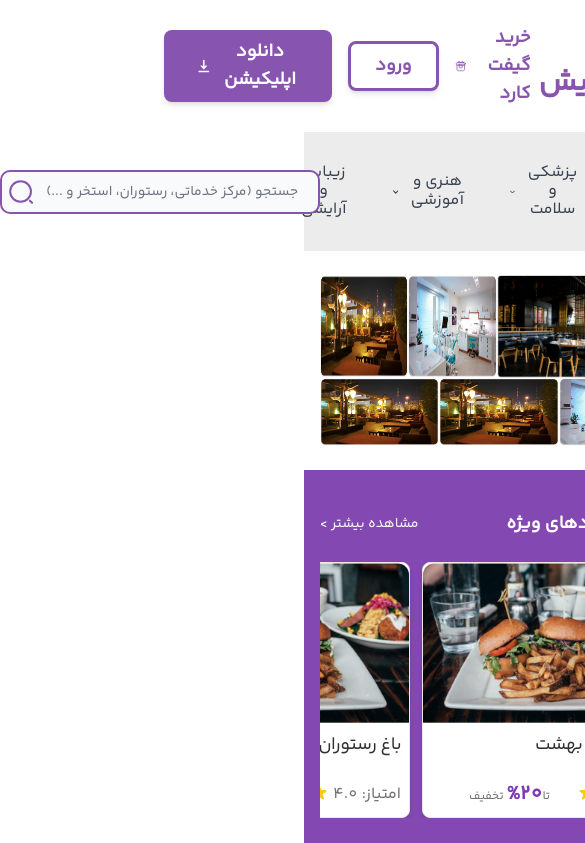
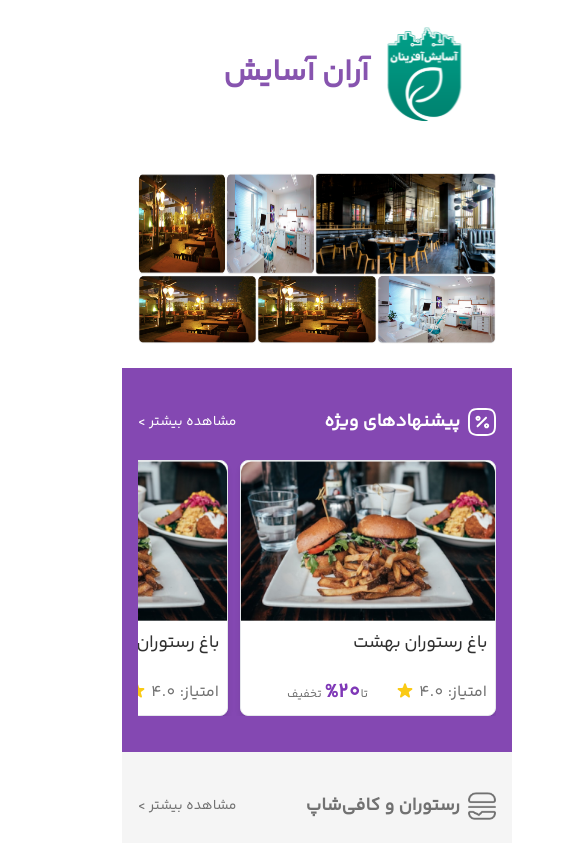
Before and after one commit to mohammad1382217/Aran-Asayesh, a React (Vite) app: page /Home in a window 390 px wide. Shown: the top 843 px of the page, 585 px wide, since content can reach past the window. Built offline with nearby package versions, Linux system fonts and the light colour scheme.

Commit message:
responsive header in home page

```diff
--- a/app/layout.tsx
+++ b/app/layout.tsx
@@ -200,10 +200,10 @@ export const FooterWithSocialLinks = () => {
       </section>
       <section className="w-full bg-[#D9D9D9] flex items-center justify-center !py-5 lg:py-4">
         <div className="container mx-auto px-4">
-            <div className="w-full flex flex-col justify-between items-center md:flex-row">
+            <div className="w-full flex flex-col justify-between items-center xl:flex-row">
               <Typography
                 variant="small"
-                className="mb-4 text-center font-normal text-[#717171] md:mb-0"
+                className="mb-4 text-center font-normal text-[#717171] xl:mb-0"
                 placeholder={undefined}
               >
                 <Link to="#">
@@ -268,7 +268,7 @@ const RootLayout: React.FC = () => {
                   آران آسایش
                 </span>
               </div>
-              <div className="flex items-center justify-center gap-4">
+              <div className="hidden xl:flex xl:items-center xl:justify-center gap-4">
                 <div className="flex items-center justify-center gap-2">
                   <span className="text-lg font-semibold text-[#8754AF]">
                     خرید گیفت کارد
@@ -294,7 +294,7 @@ const RootLayout: React.FC = () => {
             </nav>
           </div>
         </section>
-        <section className="w-full flex items-center justify-center py-6 lg:py-4 bg-[#ECECEC]">
+        <section className="w-full hidden xl:flex xl:items-center xl:justify-center py-6 lg:py-4 bg-[#ECECEC]">
           <div className="container mx-auto px-4">
             <div className="w-full flex items-center justify-between">
               <div className="w-full flex items-center justify-center gap-5">
@@ -302,7 +302,7 @@ const RootLayout: React.FC = () => {
                   <button
                     onMouseEnter={() => setOpenRestaurant(true)}
                     onMouseLeave={() => setOpenRestaurant(false)}
-                    className="flex items-center justify-between w-full py-2 px-3 text-gray-700 rounded hover:bg-gray-100 md:hover:bg-transparent md:border-0 md:hover:text-blue-700 md:p-0 md:w-auto dark:text-gray-400 dark:hover:text-white dark:focus:text-white dark:border-gray-700 dark:hover:bg-gray-700 md:dark:hover:bg-transparent"
+                    className="flex items-center justify-between w-full py-2 px-3 text-gray-700 rounded hover:bg-gray-100 xl:hover:bg-transparent xl:border-0 xl:hover:text-blue-700 xl:p-0 xl:w-auto dark:text-gray-400 dark:hover:text-white dark:focus:text-white dark:border-gray-700 dark:hover:bg-gray-700 xl:dark:hover:bg-transparent"
                   >
                     رستوران و کافی‌شاپ
                     <DropDownIcon />
@@ -381,7 +381,7 @@ const RootLayout: React.FC = () => {
                   <button
                     onMouseEnter={() => setFunMenu(true)}
                     onMouseLeave={() => setFunMenu(false)}
-                    className="flex items-center justify-between w-full py-2 px-3 text-gray-700 rounded hover:bg-gray-100 md:hover:bg-transparent md:border-0 md:hover:text-blue-700 md:p-0 md:w-auto dark:text-gray-400 dark:hover:text-white dark:focus:text-white dark:border-gray-700 dark:hover:bg-gray-700 md:dark:hover:bg-transparent"
+                    className="flex items-center justify-between w-full py-2 px-3 text-gray-700 rounded hover:bg-gray-100 xl:hover:bg-transparent xl:border-0 xl:hover:text-blue-700 xl:p-0 xl:w-auto dark:text-gray-400 dark:hover:text-white dark:focus:text-white dark:border-gray-700 dark:hover:bg-gray-700 xl:dark:hover:bg-transparent"
                   >
                     تفریحی و ورزشی
                     <DropDownIcon />
@@ -444,7 +444,7 @@ const RootLayout: React.FC = () => {
                   <button
                     onMouseEnter={() => setOpenMedicalMenu(true)}
                     onMouseLeave={() => setOpenMedicalMenu(false)}
-                    className="flex items-center justify-between w-full py-2 px-3 text-gray-700 rounded hover:bg-gray-100 md:hover:bg-transparent md:border-0 md:hover:text-blue-700 md:p-0 md:w-auto dark:text-gray-400 dark:hover:text-white dark:focus:text-white dark:border-gray-700 dark:hover:bg-gray-700 md:dark:hover:bg-transparent"
+                    className="flex items-center justify-between w-full py-2 px-3 text-gray-700 rounded hover:bg-gray-100 xl:hover:bg-transparent xl:border-0 xl:hover:text-blue-700 xl:p-0 xl:w-auto dark:text-gray-400 dark:hover:text-white dark:focus:text-white dark:border-gray-700 dark:hover:bg-gray-700 xl:dark:hover:bg-transparent"
                   >
                     پزشکی و سلامت
                     <DropDownIcon />
@@ -531,7 +531,7 @@ const RootLayout: React.FC = () => {
                   <button
                     onMouseEnter={() => setOpenArtMenu(true)}
                     onMouseLeave={() => setOpenArtMenu(false)}
-                    className="flex items-center justify-between w-full py-2 px-3 text-gray-700 rounded hover:bg-gray-100 md:hover:bg-transparent md:border-0 md:hover:text-blue-700 md:p-0 md:w-auto dark:text-gray-400 dark:hover:text-white dark:focus:text-white dark:border-gray-700 dark:hover:bg-gray-700 md:dark:hover:bg-transparent"
+                    className="flex items-center justify-between w-full py-2 px-3 text-gray-700 rounded hover:bg-gray-100 xl:hover:bg-transparent xl:border-0 xl:hover:text-blue-700 xl:p-0 xl:w-auto dark:text-gray-400 dark:hover:text-white dark:focus:text-white dark:border-gray-700 dark:hover:bg-gray-700 xl:dark:hover:bg-transparent"
                   >
                     هنری و آموزشی
                     <DropDownIcon />
@@ -578,7 +578,7 @@ const RootLayout: React.FC = () => {
                   <button
                     onMouseEnter={() => setOpenBeautyMenu(true)}
                     onMouseLeave={() => setOpenBeautyMenu(false)}
-                    className="flex items-center justify-between w-full py-2 px-3 text-gray-700 rounded hover:bg-gray-100 md:hover:bg-transparent md:border-0 md:hover:text-blue-700 md:p-0 md:w-auto dark:text-gray-400 dark:hover:text-white dark:focus:text-white dark:border-gray-700 dark:hover:bg-gray-700 md:dark:hover:bg-transparent"
+                    className="flex items-center justify-between w-full py-2 px-3 text-gray-700 rounded hover:bg-gray-100 xl:hover:bg-transparent xl:border-0 xl:hover:text-blue-700 xl:p-0 xl:w-auto dark:text-gray-400 dark:hover:text-white dark:focus:text-white dark:border-gray-700 dark:hover:bg-gray-700 xl:dark:hover:bg-transparent"
                   >
                     زیبایی و آرایشی
                     <DropDownIcon />
@@ -665,7 +665,7 @@ const RootLayout: React.FC = () => {
                   <button
                     onMouseEnter={() => setOpenServicesMenu(true)}
                     onMouseLeave={() => setOpenServicesMenu(false)}
-                    className="flex items-center justify-between w-full py-2 px-3 text-gray-700 rounded hover:bg-gray-100 md:hover:bg-transparent md:border-0 md:hover:text-blue-700 md:p-0 md:w-auto dark:text-gray-400 dark:hover:text-white dark:focus:text-white dark:border-gray-700 dark:hover:bg-gray-700 md:dark:hover:bg-transparent"
+                    className="flex items-center justify-between w-full py-2 px-3 text-gray-700 rounded hover:bg-gray-100 xl:hover:bg-transparent xl:border-0 xl:hover:text-blue-700 xl:p-0 xl:w-auto dark:text-gray-400 dark:hover:text-white dark:focus:text-white dark:border-gray-700 dark:hover:bg-gray-700 xl:dark:hover:bg-transparent"
                   >
                     خدمات
                     <DropDownIcon />
@@ -721,7 +721,7 @@ const RootLayout: React.FC = () => {
                 <input
                   type="search"
                   id="location-search"
-                  className="w-80 block rounded-[10px] py-2.5 px-5 z-20 text-sm text-gray-900 bg-gray-50 border-2 border-[#8754AF] focus:ring-blue-500 focus:border-blue-500 dark:bg-gray-700 dark:border-s-gray-700 dark:border-gray-600 dark:placeholder-gray-400 dark:text-white dark:focus:border-blue-500"
+                  className="hidden w-80 xl:block rounded-[10px] py-2.5 px-5 z-20 text-sm text-gray-900 bg-gray-50 border-2 border-[#8754AF] focus:ring-blue-500 focus:border-blue-500 dark:bg-gray-700 dark:border-s-gray-700 dark:border-gray-600 dark:placeholder-gray-400 dark:text-white dark:focus:border-blue-500"
                   placeholder="جستجو (مرکز خدماتی، رستوران، استخر و ...)"
                   required
                 />
--- a/app/page.tsx
+++ b/app/page.tsx
@@ -1,7 +1,7 @@
 import "./globals.scss";
 import React from "react";
 import Home from "./Home/page";
-import Login from "./login/page";
+import Login from "./Login/page";
 import RootLayout from "./layout";
 import AboutUs from "./AboutUs/page";
 import OurGoals from "./OurGoals/page";
```
Also changed, not shown: app/Home/Home.scss (+4 -5 lines), app/Application/page.tsx (line endings or trailing spaces).
